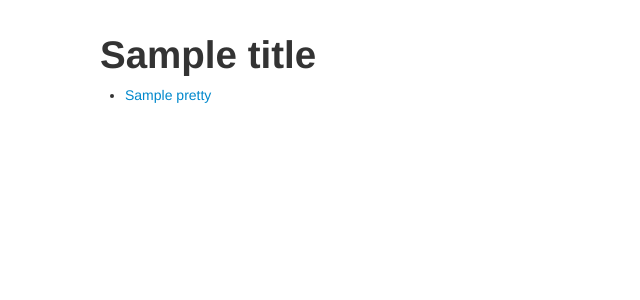
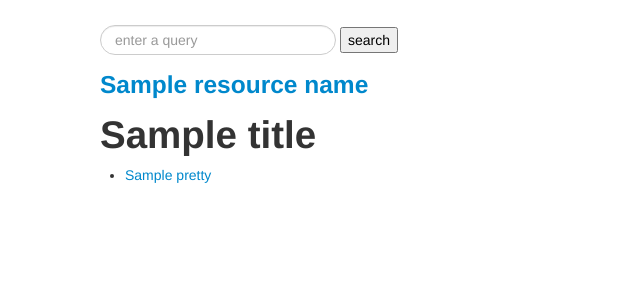
Before and after one commit to jplehmann/nutritious, a Django app: template templates/tagz/tag_library_resource.html in a window 1280 px wide. Shown: the top 300 px of the page, without its empty margins (0-640 px from the left). Run offline with Django 3.2, Linux system fonts and the light colour scheme; the template is opened without the code that fills it: most values are stand-ins (such as "Sample title", 1, 10 or a date in 2020); some libraries are stand-ins or nearby versions.

Commit message:
Search form and breadcrumb.

```diff
--- a/templates/tagz/tag_library_resource.html
+++ b/templates/tagz/tag_library_resource.html
@@ -4,7 +4,16 @@
 
 {% block main_content %}
 
-<h1>{{ title }}</h1>
+<form action="/tagz/lib/{{resource_name}}/{{sub_ref}}" method="get" class="form-search">
+    <input class="search-query" type="text" name="q" placeholder="enter a query"/>
+<input type="submit" value="search" />
+<p>
+
+  {% if resource_name != title %}
+    <h3><a href="/tagz/lib/{{resource_name}}">{{ resource_name }}</a></h3>
+  {% endif %}
+
+  <h1> {{ title }}</h1>
   {% if children %}
     <ul>
     {% for child in children %}
@@ -14,8 +23,11 @@
       {% endif %}
     {% endfor %}
     </ul>
+  {% elif text %}
+    <p>
+    {{ text }}
   {% else %}
-    {{ text }}
+    There were no results.
   {% endif %}
 
 {{ block.super }}
```
Also changed, not shown: tagz/views.py (+5 -5 lines).
